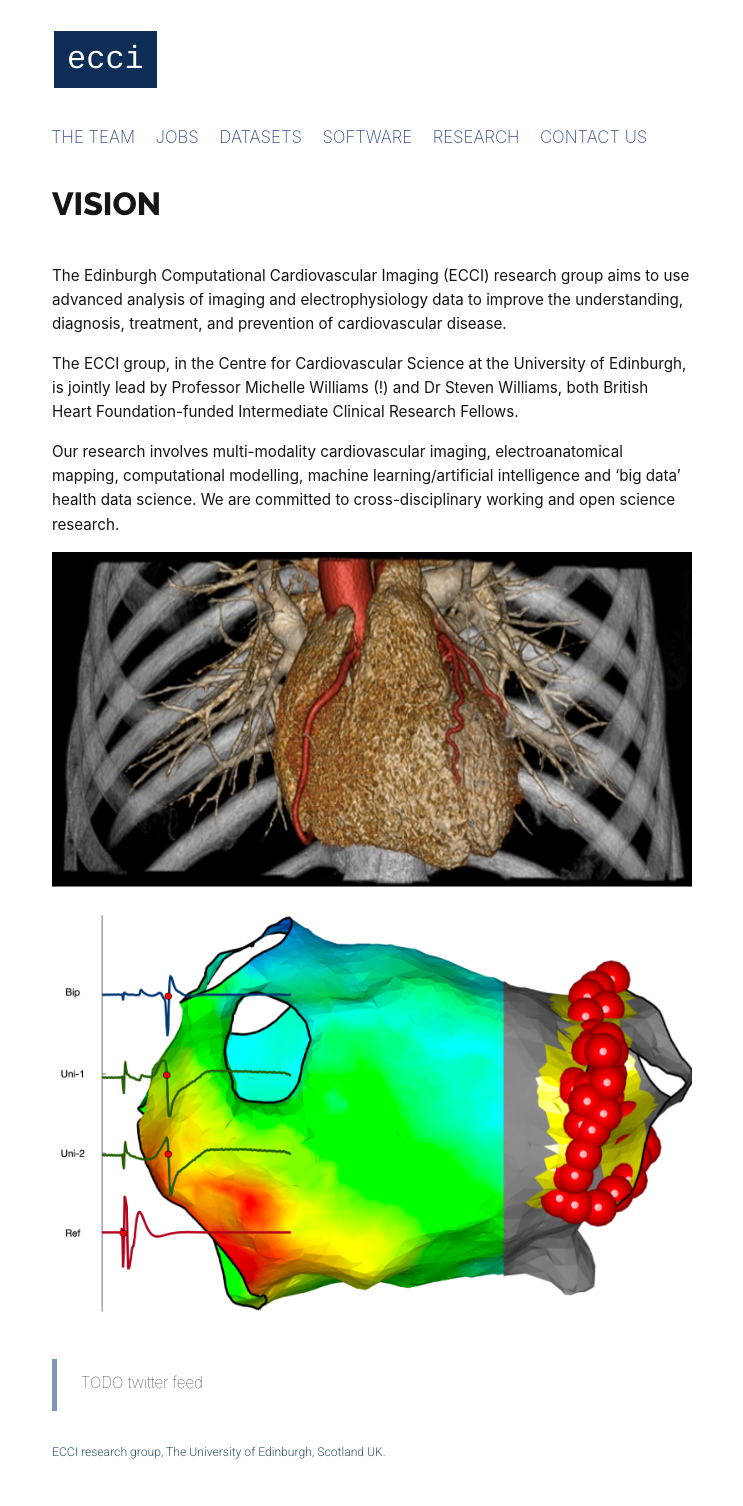
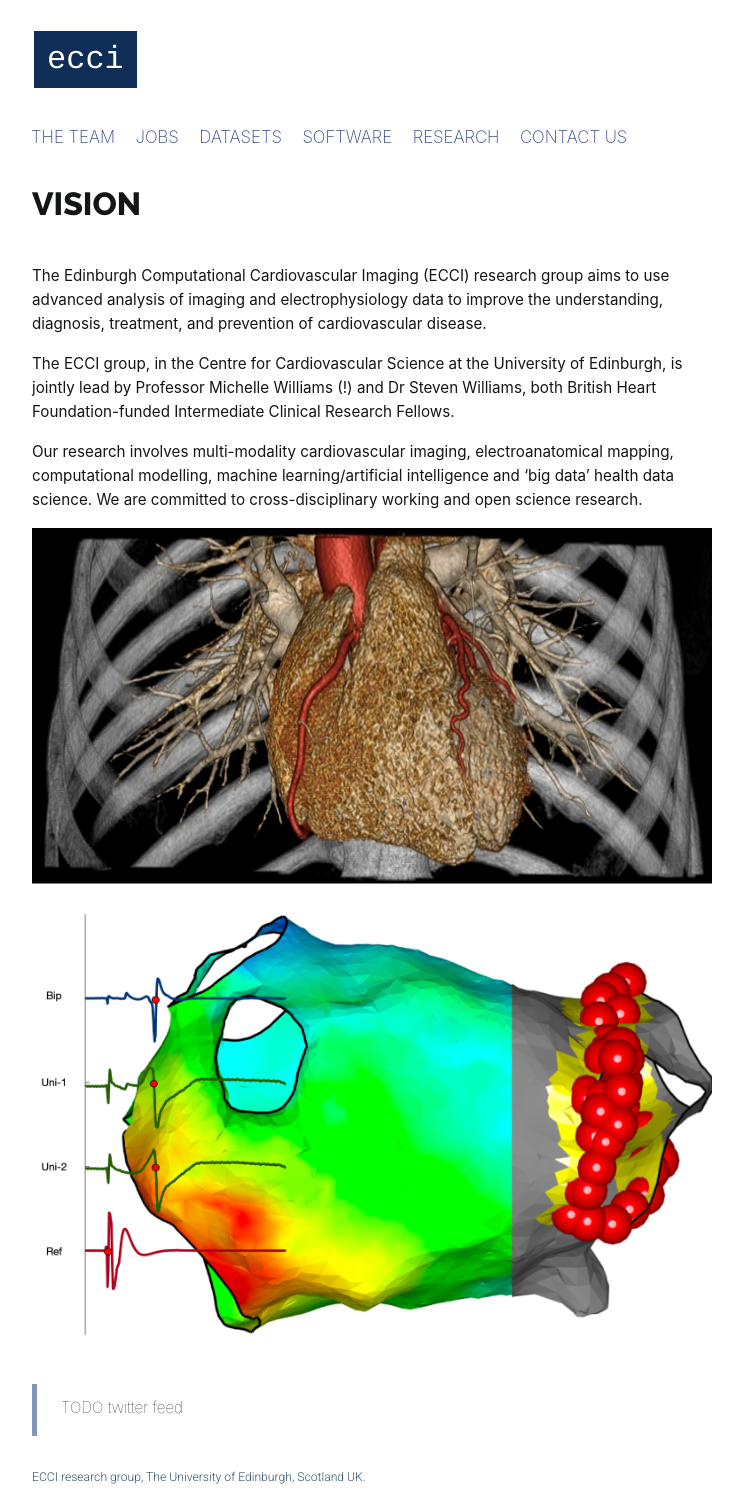
Before and after one commit to ecci-cvs/ecci-cvs.github.io, a Jekyll site: the page built from index.md, in a window 1280 px wide. Shown: the whole page, without its empty margins (268-1011 px from the left). Built offline with Jekyll 4.4.1, drawn with Linux system fonts in a browser that asks for light colours; some web fonts are replaced; before the commit the page ends 1481 px from its top, so only the background shows below that.

Commit message:
Make it a bit wider

```diff
--- a/css/main.css
+++ b/css/main.css
@@ -57,7 +57,7 @@ header h1 a:hover {
     margin-right: auto;
     padding-right: 32px;
     padding-left: 32px;
-    max-width: 640px;
+    max-width: 680px;
 }
 #current {
     background-color: #b91414;
@@ -336,7 +336,7 @@ code {
 @media (min-width: 704px) {
 
     #main, footer {
-        width: 640px;
+        width: 680px;
         margin-left: auto;
         margin-right: auto;
     }
```
